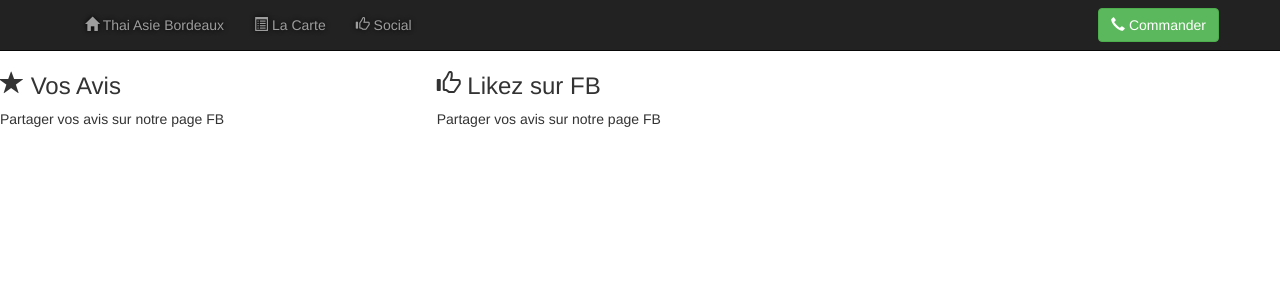
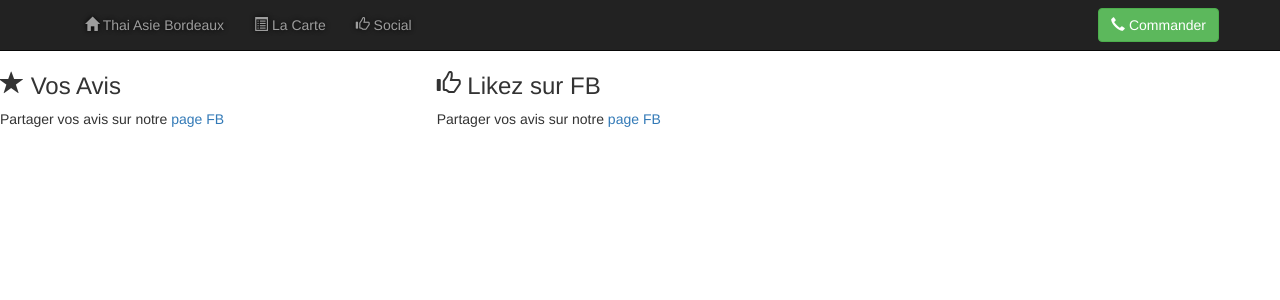
Before and after one commit to niris/thaiasiebordeaux, a Jekyll site: the page built from social.html, in a window 1280 px wide. Shown: the top 300 px of the page. Built offline with Jekyll 4.4.1, drawn with Linux system fonts in a browser that asks for light colours.

Commit message:
Update social.html

```diff
--- a/social.html
+++ b/social.html
@@ -7,6 +7,6 @@ icone: thumbs-up
 ---
 
 <div class="row">
-<div class="col-xs-6 col-lg-4 slogan"><h3><span class="glyphicon glyphicon-star"      ></span> Vos Avis</h3><p>Partager vos avis sur notre page FB</p></div>
-<div class="col-xs-6 col-lg-4 slogan"><h3><span class="glyphicon glyphicon-thumbs-up" ></span> Likez sur FB</h3><p>Partager vos avis sur notre page FB</p></div>
+<div class="col-xs-6 col-lg-4 slogan"><h3><span class="glyphicon glyphicon-star"      ></span> Vos Avis</h3><p>Partager vos avis sur notre <a href="https://www.facebook.com/profile.php?id=100015644389309">page FB</a></p></div>
+<div class="col-xs-6 col-lg-4 slogan"><h3><span class="glyphicon glyphicon-thumbs-up" ></span> Likez sur FB</h3><p>Partager vos avis sur notre <a href="https://www.facebook.com/profile.php?id=100015644389309">page FB</a></p></div>
 </div>
```
